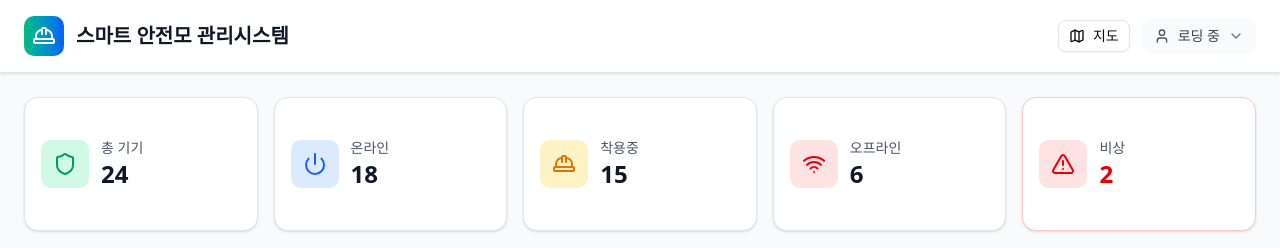
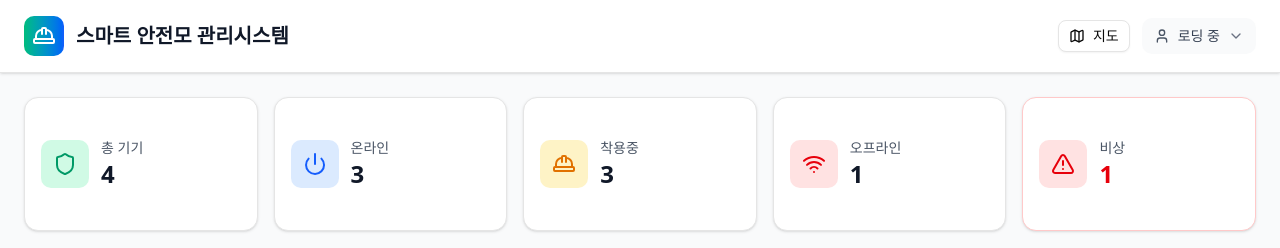
Before and after one commit to KSU-SmartHelmet/frontend, a React (Vite) app: page /dashboard in a window 1280 px wide. Shown: the top 248 px of the page. Built offline with nearby package versions, Linux system fonts and the light colour scheme; no server answers.

Commit message:
feat(#4): 대시보드 필터 및 오버뷰 기능 작성

```diff
--- a/src/page/DashBoard/DashBoardMainContent.tsx
+++ b/src/page/DashBoard/DashBoardMainContent.tsx
@@ -1,14 +1,40 @@
-import { useState } from "react";
+import {useEffect, useState} from "react";
 import { Button } from "@/components/ui/button";
 import { Card, CardContent, CardHeader, CardTitle } from "@/components/ui/card";
 import { Input } from "@/components/ui/input";
 import { AlertTriangle, Download, Filter, HardHat, Power, RefreshCw, Search, Shield, Wifi } from "lucide-react";
 import DashBoardTable from "./DashBoardTable";
-import { type BodyProps } from "@/page/DashBoard/dashboard-page.tsx";
+import {type BodyProps, type Device} from "@/page/DashBoard/dashboard-page.tsx";
 
 export default function DashBoardMainContent({ device }: BodyProps) {
   const [activeFilter, setActiveFilter] = useState("전체");
   const [searchTerm, setSearchTerm] = useState("");
+  const [filteredDevices, setFilteredDevices] = useState<Device[]>(device);
+
+  useEffect(() => {
+    switch (activeFilter) {
+      case "전체":
+        setFilteredDevices(device.filter(d => {
+          return d.name.toLowerCase().includes(searchTerm.toLowerCase());
+        }));
+        break;
+      case "켜짐":
+        setFilteredDevices(device.filter(d => {
+          return d.powerStatus === "온라인" && d.name.toLowerCase().includes(searchTerm.toLowerCase());
+        }));
+        break;
+      case "꺼짐":
+        setFilteredDevices(device.filter(d => {
+          return d.powerStatus === "오프라인" && d.name.toLowerCase().includes(searchTerm.toLowerCase());
+        }));
+        break;
+      case "비상":
+        setFilteredDevices(device.filter(d => {
+          return d.status === "비상" && d.name.toLowerCase().includes(searchTerm.toLowerCase());
+        }));
+        break;
+    }
+  }, [activeFilter, searchTerm, device]);
 
   return (
     <main className="p-6">
@@ -22,7 +48,7 @@ export default function DashBoardMainContent({ device }: BodyProps) {
                 </div>
                 <div>
                   <p className="text-sm text-gray-600 font-medium">총 기기</p>
-                  <p className="text-2xl font-bold text-gray-900">24</p>
+                  <p className="text-2xl font-bold text-gray-900">{device.length}</p>
                 </div>
               </div>
             </CardContent>
@@ -36,7 +62,9 @@ export default function DashBoardMainContent({ device }: BodyProps) {
                 </div>
                 <div>
                   <p className="text-sm text-gray-600 font-medium">온라인</p>
-                  <p className="text-2xl font-bold text-gray-900">18</p>
+                  <p className="text-2xl font-bold text-gray-900">{device.filter(d => {
+                    return d.powerStatus === "온라인";
+                  }).length}</p>
                 </div>
               </div>
             </CardContent>
@@ -50,7 +78,9 @@ export default function DashBoardMainContent({ device }: BodyProps) {
                 </div>
                 <div>
                   <p className="text-sm text-gray-600 font-medium">착용중</p>
-                  <p className="text-2xl font-bold text-gray-900">15</p>
+                  <p className="text-2xl font-bold text-gray-900">{device.filter(d => {
+                    return d.wearStatus === "착용중";
+                  }).length}</p>
                 </div>
               </div>
             </CardContent>
@@ -64,7 +94,9 @@ export default function DashBoardMainContent({ device }: BodyProps) {
                 </div>
                 <div>
                   <p className="text-sm text-gray-600 font-medium">오프라인</p>
-                  <p className="text-2xl font-bold text-gray-900">6</p>
+                  <p className="text-2xl font-bold text-gray-900">{device.filter(d => {
+                    return d.powerStatus === "오프라인";
+                  }).length}</p>
                 </div>
               </div>
             </CardContent>
@@ -78,7 +110,9 @@ export default function DashBoardMainContent({ device }: BodyProps) {
                 </div>
                 <div>
                   <p className="text-sm text-gray-600 font-medium">비상</p>
-                  <p className="text-2xl font-bold text-red-600">2</p>
+                  <p className="text-2xl font-bold text-red-600">{device.filter(d => {
+                    return d.status === "비상";
+                  }).length}</p>
                 </div>
               </div>
             </CardContent>
@@ -143,7 +177,7 @@ export default function DashBoardMainContent({ device }: BodyProps) {
             </div>
 
             {/* Table */}
-            <DashBoardTable device={device} />
+            <DashBoardTable device={filteredDevices} />
           </CardContent>
         </Card>
       </div>
--- a/src/page/DashBoard/DashBoardTable.tsx
+++ b/src/page/DashBoard/DashBoardTable.tsx
@@ -1,9 +1,10 @@
 import { Badge } from "@/components/ui/badge";
 import { Table, TableBody, TableCell, TableHead, TableHeader, TableRow } from "@/components/ui/table";
 import { Shield } from "lucide-react";
-import { type BodyProps } from "@/page/DashBoard/dashboard-page.tsx";
+import {type BodyProps } from "@/page/DashBoard/dashboard-page.tsx";
 
 export default function DashBoardTable({ device }: BodyProps) {
+
   const getStatusBadge = (status: string) => {
     switch (status) {
       case "정상":
```
